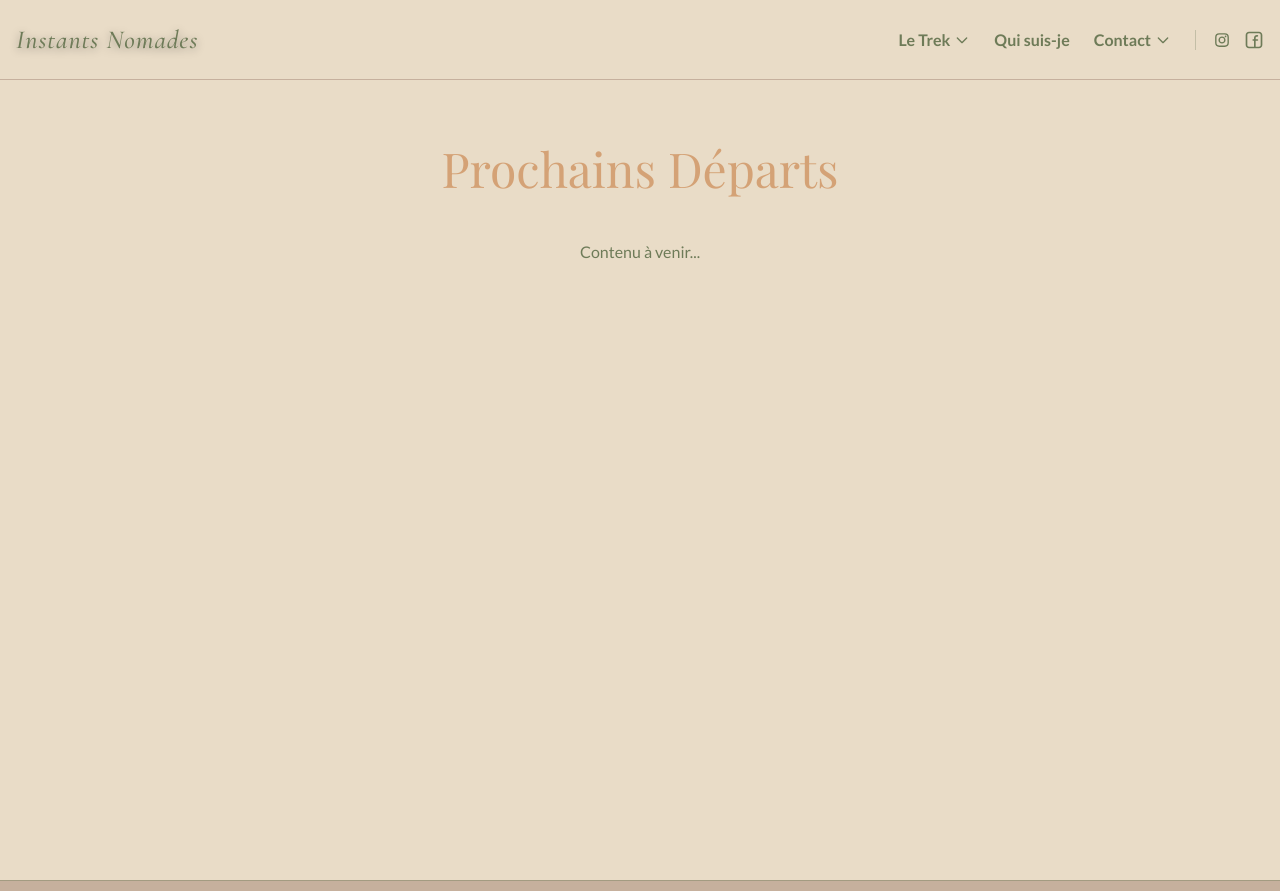
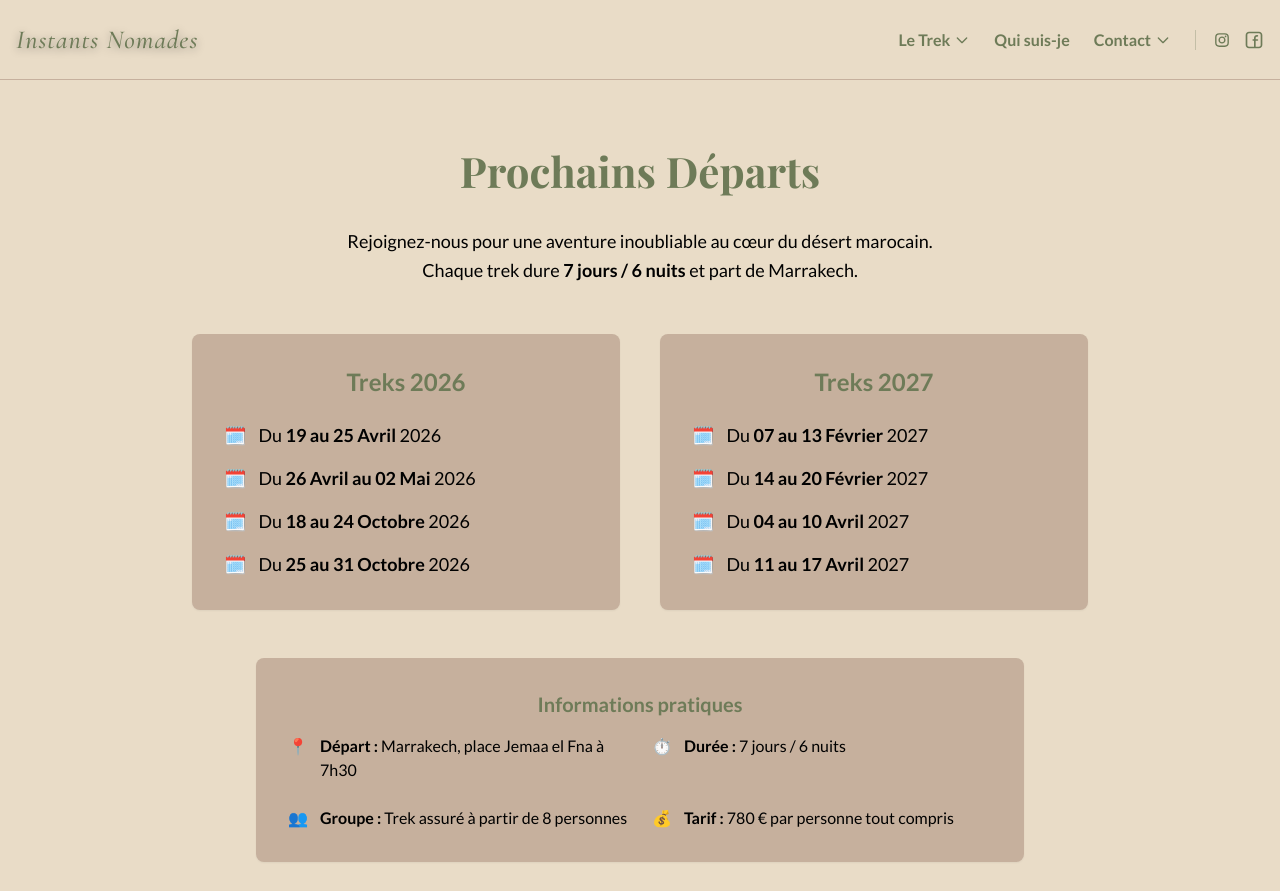
Before and after one commit to GrissaDrauka/instants-nomades, an Angular app: page /le-trek/prochains-departs in a window 1280 px wide. Shown: the top 891 px of the page. Built offline with nearby package versions, Linux system fonts and the light colour scheme.

Commit message:
Nouvelle page Prochains Départs
- Dates treks 2026 : Avril, Mai, Octobre
- Dates treks 2027 : Février, Avril
- Infos pratiques : départ, durée, groupe, tarif
- Section trek privé sur demande

```diff
--- a/src/app/components/le-trek/prochains-departs/prochains-departs.html
+++ b/src/app/components/le-trek/prochains-departs/prochains-departs.html
@@ -1,10 +1,103 @@
-<section class="bg-sable min-h-screen py-16 px-4">
-    <div class="max-w-4xl mx-auto">
-        <h1 class="text-4xl md:text-5xl font-display text-terracotta text-center mb-12">
-            Prochains Départs
-        </h1>
-        <p class="text-center text-vert-sauge font-sans">
-            Contenu à venir...
-        </p>
-    </div>
-</section>
+<main>
+    <section class="bg-sable py-[60px]" aria-label="Prochains départs pour le trek">
+        <div class="max-w-screen-xl mx-auto px-4">
+            <h1 class="font-display text-[36px] md:text-[42px] text-vert-sauge font-bold text-center mb-6">
+                Prochains Départs
+            </h1>
+
+            <p class="text-center text-[18px] max-w-3xl mx-auto mb-12 leading-relaxed">
+                Rejoignez-nous pour une aventure inoubliable au cœur du désert marocain.<br>
+                Chaque trek dure <strong>7 jours / 6 nuits</strong> et part de Marrakech.
+            </p>
+
+            <div class="grid md:grid-cols-2 gap-10 max-w-4xl mx-auto">
+                <!-- Treks 2026 -->
+                <div class="bg-beige rounded-lg p-8 shadow-sm">
+                    <h2 class="text-2xl text-vert-sauge font-bold mb-6 text-center">Treks 2026</h2>
+                    <ul class="space-y-4 text-[18px]">
+                        <li class="flex items-center gap-3">
+                            <span>🗓️</span>
+                            <span>Du <strong>19 au 25 Avril</strong> 2026</span>
+                        </li>
+                        <li class="flex items-center gap-3">
+                            <span>🗓️</span>
+                            <span>Du <strong>26 Avril au 02 Mai</strong> 2026</span>
+                        </li>
+                        <li class="flex items-center gap-3">
+                            <span>🗓️</span>
+                            <span>Du <strong>18 au 24 Octobre</strong> 2026</span>
+                        </li>
+                        <li class="flex items-center gap-3">
+                            <span>🗓️</span>
+                            <span>Du <strong>25 au 31 Octobre</strong> 2026</span>
+                        </li>
+                    </ul>
+                </div>
+
+                <!-- Treks 2027 -->
+                <div class="bg-beige rounded-lg p-8 shadow-sm">
+                    <h2 class="text-2xl text-vert-sauge font-bold mb-6 text-center">Treks 2027</h2>
+                    <ul class="space-y-4 text-[18px]">
+                        <li class="flex items-center gap-3">
+                            <span>🗓️</span>
+                            <span>Du <strong>07 au 13 Février</strong> 2027</span>
+                        </li>
+                        <li class="flex items-center gap-3">
+                            <span>🗓️</span>
+                            <span>Du <strong>14 au 20 Février</strong> 2027</span>
+                        </li>
+                        <li class="flex items-center gap-3">
+                            <span>🗓️</span>
+                            <span>Du <strong>04 au 10 Avril</strong> 2027</span>
+                        </li>
+                        <li class="flex items-center gap-3">
+                            <span>🗓️</span>
+                            <span>Du <strong>11 au 17 Avril</strong> 2027</span>
+                        </li>
+                    </ul>
+                </div>
+            </div>
+
+            <!-- Infos complémentaires -->
+            <div class="mt-12 max-w-3xl mx-auto bg-beige rounded-lg p-8 shadow-sm">
+                <h2 class="text-xl text-vert-sauge font-bold mb-4 text-center">Informations pratiques</h2>
+                <div class="grid sm:grid-cols-2 gap-6 text-[16px]">
+                    <div class="flex items-start gap-3">
+                        <span>📍</span>
+                        <p><strong>Départ :</strong> Marrakech, place Jemaa el Fna à 7h30</p>
+                    </div>
+                    <div class="flex items-start gap-3">
+                        <span>⏱️</span>
+                        <p><strong>Durée :</strong> 7 jours / 6 nuits</p>
+                    </div>
+                    <div class="flex items-start gap-3">
+                        <span>👥</span>
+                        <p><strong>Groupe :</strong> Trek assuré à partir de 8 personnes</p>
+                    </div>
+                    <div class="flex items-start gap-3">
+                        <span>💰</span>
+                        <p><strong>Tarif :</strong> 780 € par personne tout compris</p>
+                    </div>
+                </div>
+            </div>
+
+            <!-- Trek privé -->
+            <div class="mt-8 max-w-3xl mx-auto bg-beige rounded-lg p-8 shadow-sm">
+                <h2 class="text-xl text-vert-sauge font-bold mb-4 text-center">Trek privé sur demande</h2>
+                <p class="text-[16px] text-center leading-relaxed">
+                    Pour les demandes de trek privé (en couple, en famille, entre amis, entre collègues...),
+                    vous pouvez me contacter directement.<br><br>
+                    👉 Ces treks sont possibles entre les mois de <strong>septembre et mai</strong>, sous réserve de disponibilité.
+                </p>
+            </div>
+
+            <!-- Bouton contact -->
+            <div class="mt-12 text-center">
+                <a routerLink="/contact"
+                    class="inline-block bg-vert-sauge text-white px-8 py-3 rounded-full text-[18px] font-semibold hover:bg-terracotta transition-all duration-300">
+                    Réserver mon trek
+                </a>
+            </div>
+        </div>
+    </section>
+</main>
--- a/src/app/components/le-trek/prochains-departs/prochains-departs.ts
+++ b/src/app/components/le-trek/prochains-departs/prochains-departs.ts
@@ -1,8 +1,10 @@
 import { Component } from '@angular/core';
+import { RouterLink } from '@angular/router';
 
 @Component({
   selector: 'app-prochains-departs',
   standalone: true,
+  imports: [RouterLink],
   templateUrl: './prochains-departs.html',
   styleUrl: './prochains-departs.scss'
 })
```
